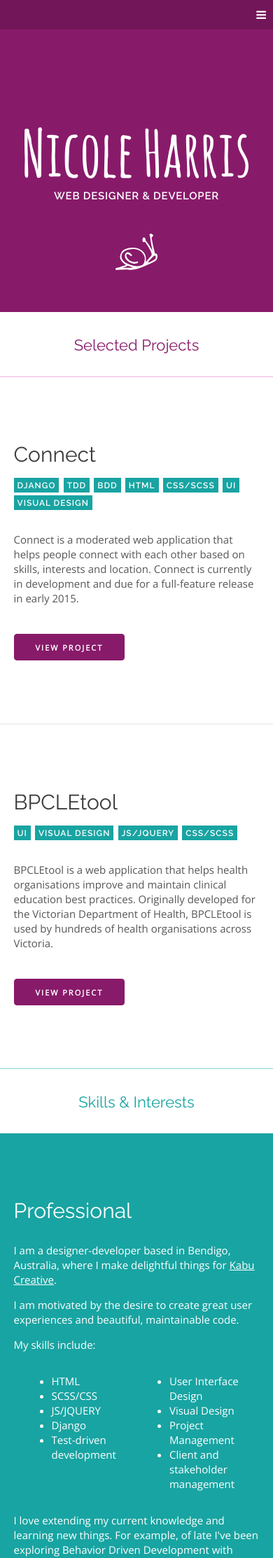
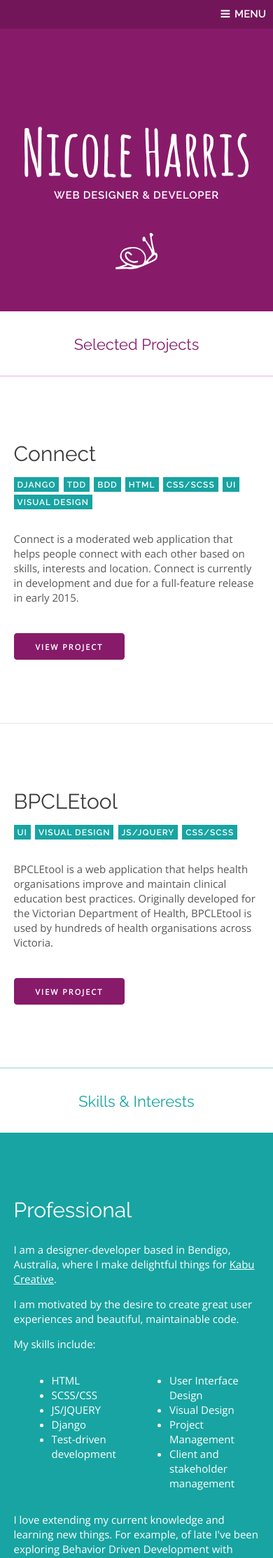
Before and after one commit to nlhkabu/nlhkabu.github.io, a Jekyll site: the page built from index.html, in a window 390 px wide. Shown: the top 2227 px of the page at 70% size. Built offline with Jekyll 4.4.1, drawn with Linux system fonts in a browser that asks for light colours; nearby versions of some CDN libraries.

Commit message:
Add 'menu' label to mobile menu

```diff
--- a/_includes/nav.html
+++ b/_includes/nav.html
@@ -3,7 +3,7 @@
 <![endif]-->
 <header class="light">
     <a href="#nav" class="toggle-nav">
-        <i class="fa fa-bars"></i>
+        <i class="fa fa-bars"></i> menu
     </a>
     <nav class="main-nav" id="nav">
         <a href="/#projects">Selected Projects</a>
--- a/_sass/_site_structure.scss
+++ b/_sass/_site_structure.scss
@@ -75,6 +75,15 @@ header {
         display: none;
         padding: 10px;
         text-align: right;
+        font-family: 'Raleway';
+        text-transform: uppercase;
+        font-weight: 600;
+        font-size: 15px;
+        text-decoration: none;
+
+        .fa {
+            margin-right: 3px;
+        }
 
         @media only screen and (max-width: 750px) {
             display: block;
```
